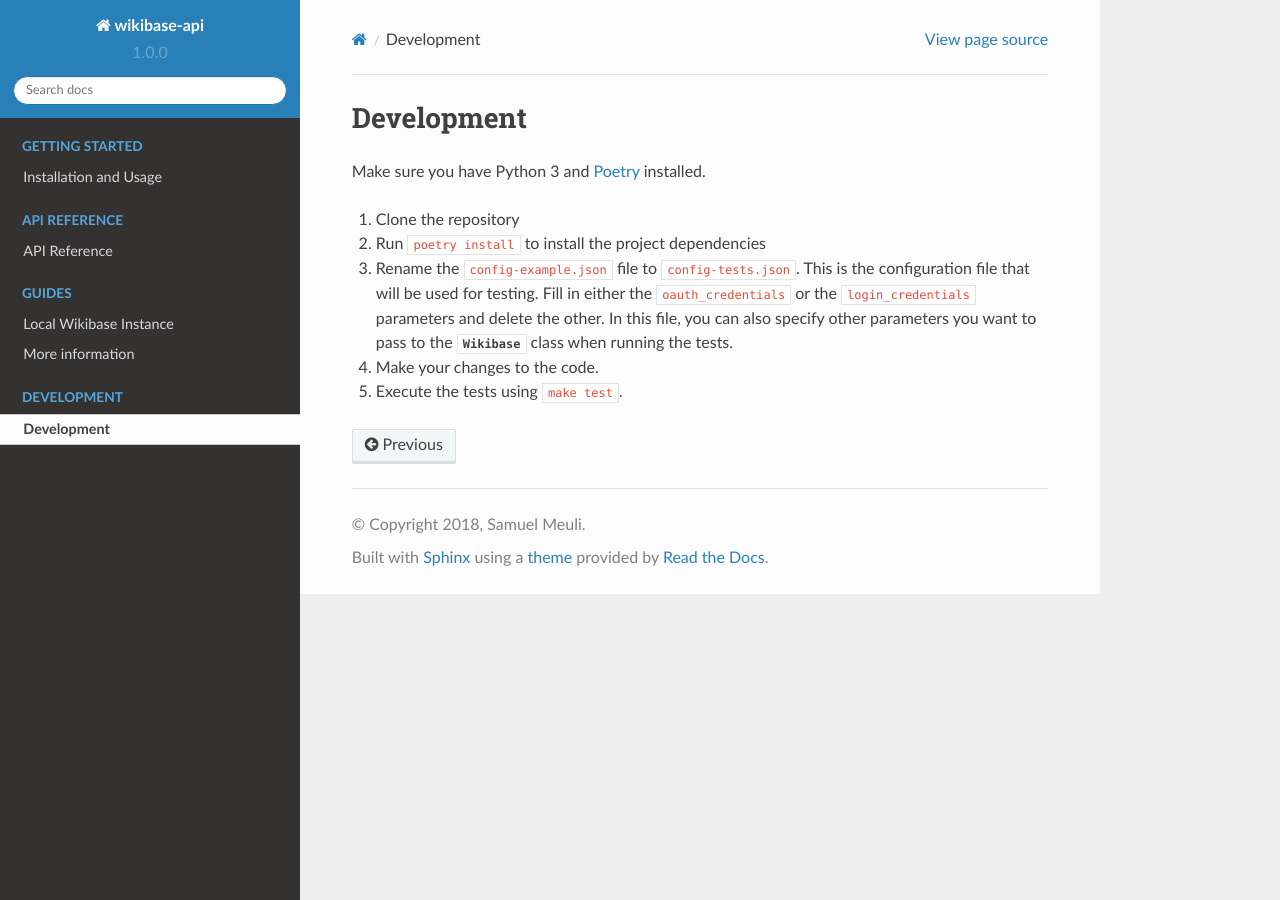
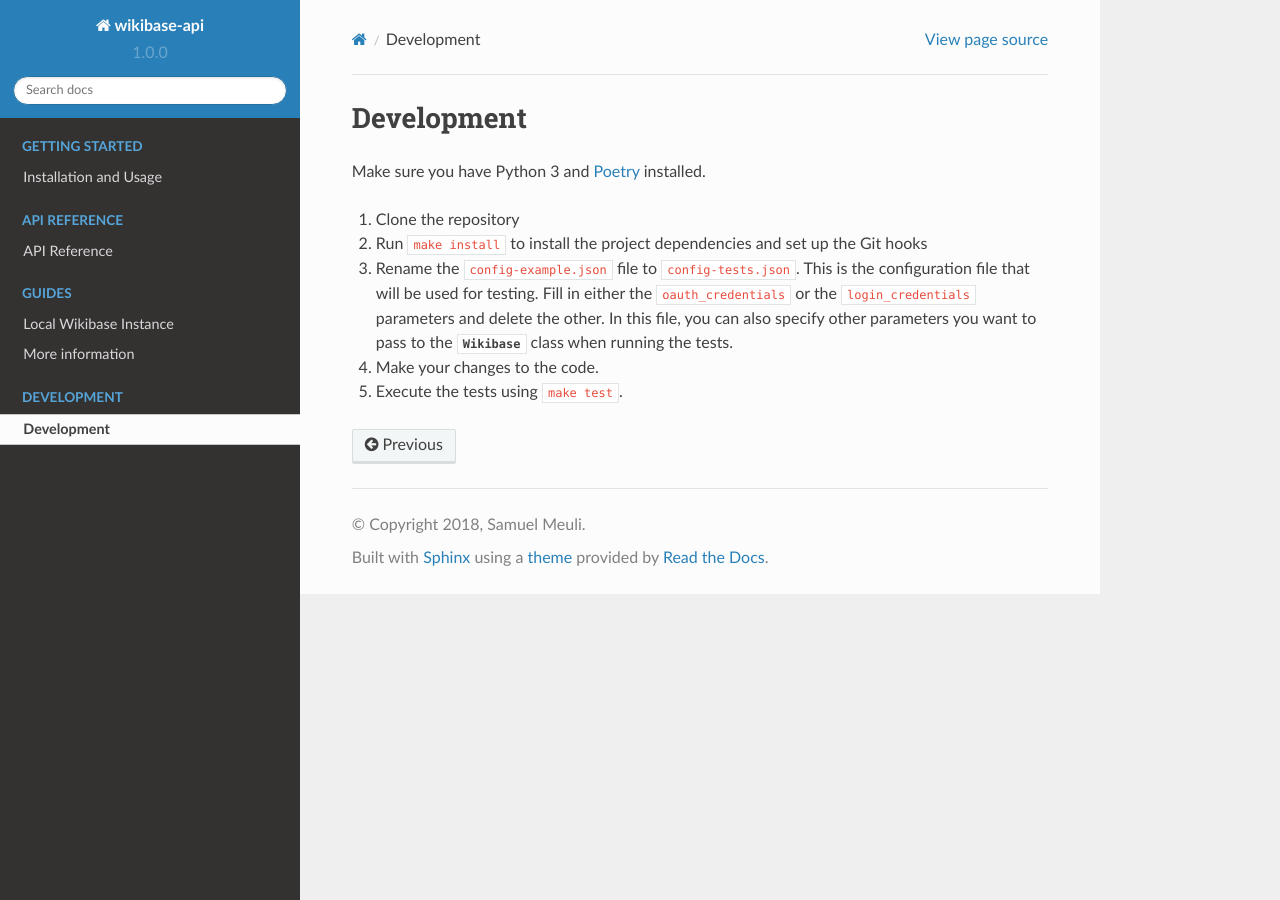
Before and after one commit to samuelmeuli/wikibase-api, a Sphinx documentation site: the page built from docs/development/development.rst, in a window 1280 px wide. Built offline with Sphinx 7.4.7 and the Read the Docs theme 2.0.0, drawn with Linux system fonts in a browser that asks for light colours.

Commit message:
Add make install command

```diff
--- a/docs/development/development.rst
+++ b/docs/development/development.rst
@@ -6,7 +6,7 @@ Development
 Make sure you have Python 3 and `Poetry <https://github.com/sdispater/poetry>`_ installed.
 
 1. Clone the repository
-2. Run ``poetry install`` to install the project dependencies
+2. Run ``make install`` to install the project dependencies and set up the Git hooks
 3. Rename the ``config-example.json`` file to ``config-tests.json``. This is the configuration file that will be used for testing. Fill in either the ``oauth_credentials`` or the ``login_credentials`` parameters and delete the other. In this file, you can also specify other parameters you want to pass to the :class:`.Wikibase` class when running the tests.
 4. Make your changes to the code.
 5. Execute the tests using ``make test``.
```
Also changed, not shown: 1 other file.
